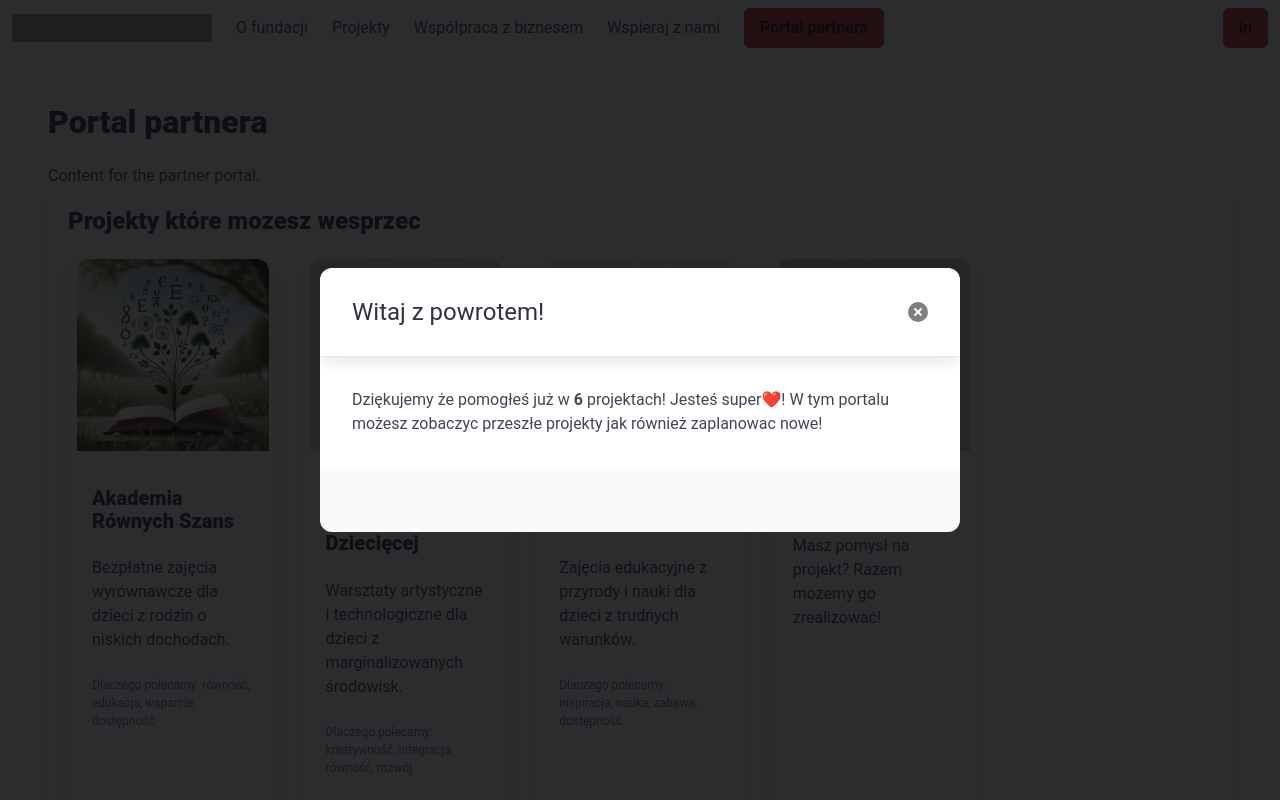
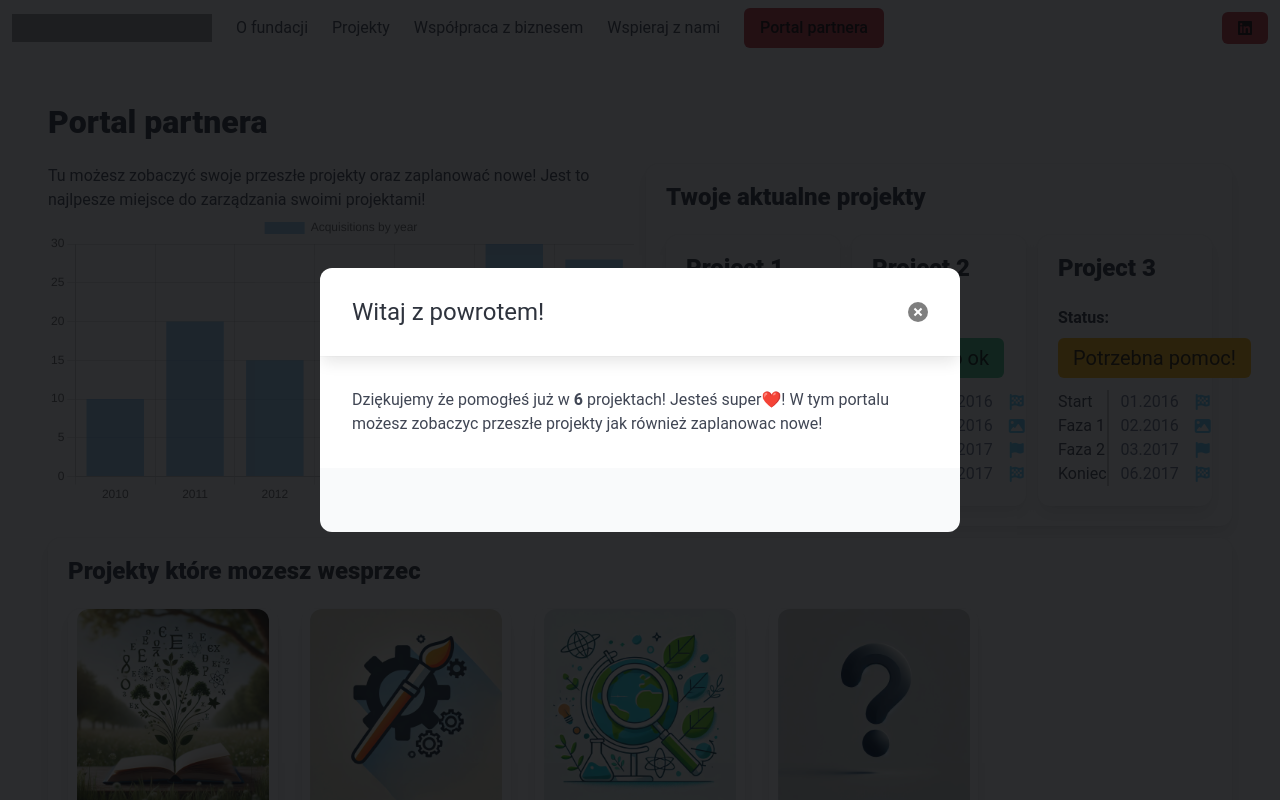
Before and after one commit to jakubsomonday/hackyeah2024, a React (Create React App) app in the folder client/: page /portal in a window 1280 px wide. Shown: the top 800 px of the page. Built offline with nearby package versions, Linux system fonts and the light colour scheme; grey boxes are pictures that could not be loaded.

Commit message:
feature: Add current projects

```diff
--- /dev/null
+++ b/client/src/Chart.tsx
@@ -0,0 +1,48 @@
+
+import React, { useEffect, useState } from 'react';
+
+import Chart from 'chart.js/auto';
+// import { getRelativePosition } from 'chart.js/helpers';
+
+const data = [
+    { year: 2010, count: 10 },
+    { year: 2011, count: 20 },
+    { year: 2012, count: 15 },
+    { year: 2013, count: 25 },
+    { year: 2014, count: 22 },
+    { year: 2015, count: 30 },
+    { year: 2016, count: 28 },
+  ];
+
+
+const LineChart = () => {
+    const [chart, setChart] = useState<Chart | undefined>(undefined)
+    useEffect(() => {
+        if (chart) {
+            return;
+        }
+        const c = new Chart(
+            document.getElementById('chart') as any,
+            {
+              type: 'bar',
+              data: {
+                labels: data.map(row => row.year),
+                datasets: [
+                  {
+                    label: 'Acquisitions by year',
+                    data: data.map(row => row.count)
+                  }
+                ]
+              }
+            }
+          );
+          setChart(c);
+    }, [chart]);
+    return (
+        <div style={{ maxWidth: '600px'}}>
+            <canvas id="chart"></canvas>
+        </div>
+    );
+};
+
+export default LineChart;
--- a/client/src/Navbar.tsx
+++ b/client/src/Navbar.tsx
@@ -36,7 +36,7 @@ const Navbar = () => {
                         <div className="field is-grouped">
                             <p className="control">
                                 <a className="button is-danger" href="/linkedin">
-                                    <span>in</span>
+                                    <i className="fa-brands fa-linkedin" aria-hidden="true"></i>
                                 </a>
                             </p>
                         </div>
--- a/client/src/Portal.tsx
+++ b/client/src/Portal.tsx
@@ -1,5 +1,31 @@
 import React, { useEffect, useState } from 'react';
 import SuggestionBox from './SuggestionBox.tsx';
+import ProjectStatus from './ProjectStatus.tsx';
+import LineChart from './Chart.tsx';
+
+const currentProjects = [
+    {
+        name: 'Project 1',
+        progress: 50,
+        deadline: '2022-03-31',
+        status: 'On Track',
+        statusText: 'Wszytko ok',
+    },
+    {
+        name: 'Project 2',
+        progress: 100,
+        deadline: '2022-04-15',
+        status: 'On Track',
+        statusText: 'Wszytko ok',
+    },
+    {
+        name: 'Project 3',
+        progress: 75,
+        deadline: '2022-05-01',
+        status: 'Delayed',
+        statusText: 'Potrzebna pomoc!',
+    },
+];
 
 const Portal = () => {
     const [isActive, setIsActive] = useState<boolean>(false);
@@ -28,8 +54,30 @@ const Portal = () => {
                 </div>
             </div>
             <h1 className="title">Portal partnera</h1>
-            <p>Content for the partner portal.</p>
-            <SuggestionBox />
+            <div className="grid">
+                <div className="cell">
+                    Tu możesz zobaczyć swoje przeszłe projekty oraz zaplanować nowe!
+
+                    Jest to najlpesze miejsce do zarządzania swoimi projektami!
+
+                    <LineChart />
+                </div>
+                <div className="cell">
+                    <div className="box">
+                        <h2 className="title is-4">Twoje aktualne projekty</h2>
+                        <div className="grid">
+                            {currentProjects.map((project) => <div key={project.name} className="cell"><ProjectStatus projectName={project.name} progress={project.progress} deadline={project.deadline} status={project.status} statusText={project.statusText} /></div>)}
+                        </div>
+                    </div>
+                </div>
+                <div className="cell is-col-span-2 is-row-from-end-1">
+                <SuggestionBox />
+                </div>
+
+            </div>
+
+
+
         </div>
     );
 }
--- /dev/null
+++ b/client/src/ProjectStatus.tsx
@@ -0,0 +1,72 @@
+// src/components/ProjectStatus.tsx
+import React from 'react';
+import Timeline from './Timeline.tsx';
+
+type ProjectStatusProps = {
+  projectName: string;
+  progress: number; // Progress percentage (0-100)
+  deadline: string; // Deadline date in "YYYY-MM-DD" format
+  status: 'On Track' | 'Delayed' | 'At Risk'; // Status of the project
+};
+
+const timelineItems = [
+  {
+    title: "Start",
+    date: "01.2016",
+    content: "Timeline content - Can include any HTML element.",
+    icon: "fa-flag-checkered",
+  },
+  {
+    title: "Faza 1",
+    date: "02.2016",
+    content: "Timeline content - Can include any HTML element.",
+    icon: "fa-image",
+  },
+  {
+    title: "Faza 2",
+    date: "03.2017",
+    content: "Timeline content - Can include any HTML element.",
+    icon: "fa-flag",
+  },
+  {
+    title: "Koniec",
+    date: "06.2017",
+    content: "Timeline content - Can include any HTML element.",
+    icon: "fa-flag-checkered",
+  },
+];
+
+const ProjectStatus: React.FC<ProjectStatusProps> = ({ projectName, statusText, status }) => {
+
+  // Function to determine Bulma color class based on the status
+  const statusColorClass = () => {
+    switch (status) {
+      case 'On Track':
+        return 'is-success';
+      case 'Delayed':
+        return 'is-warning';
+      case 'At Risk':
+        return 'is-danger';
+      default:
+        return '';
+    }
+  };
+
+  return (
+    <div className="box">
+    <div className="grid">
+      <div className="cell">
+        <h3 className="title is-4">{projectName}</h3>
+        <div className="field">
+          <label className="label">Status:</label>
+          <span className={`tag is-large ${statusColorClass()}`}>{statusText}</span>
+        </div>
+      </div>
+      <div className="cell"><Timeline items={timelineItems} /></div>
+
+    </div>
+    </div>
+  );
+};
+
+export default ProjectStatus;
--- /dev/null
+++ b/client/src/Timeline.tsx
@@ -0,0 +1,44 @@
+// src/components/Timeline.tsx
+import React from 'react';
+
+type TimelineItem = {
+    title: string;
+    date: string; // Date in "MMMM YYYY" format
+    content: string; // Content to display
+    icon: string; // FontAwesome icon class
+};
+
+type TimelineProps = {
+    items: TimelineItem[];
+};
+
+const Timeline: React.FC<TimelineProps> = ({ items }) => {
+    return (
+        <div className="timeline">
+            <div className="fixed-grid has-2-cols">
+                <div className="grid is-row-gap-0">
+                    {items.map((item, index) => (
+                        <>
+                            <div className="cell">
+                                <div className="timeline-content">
+                                    <p>{item.title}</p>
+                                </div>
+                            </div>
+                            <div className="cell">
+                                <div className="level">
+                                    <p className="has-text-grey">{item.date}</p>
+                                    <span className={`icon has-text-info`}>
+                                        <i className={`fas ${item.icon}`}></i>
+                                    </span>
+                                </div>
+
+                            </div>
+                        </>
+                    ))}
+                </div>
+            </div>
+        </div>
+    );
+};
+
+export default Timeline;
--- a/client/src/index.scss
+++ b/client/src/index.scss
@@ -10,6 +10,44 @@ $bulma-danger-h: 355deg;
   --bulma-danger-s: 57%;
   --bulma-danger-l: 49%;
 }
+
+// importing core styling file
+@import '../../node_modules/@fortawesome/fontawesome-free/scss/fontawesome.scss';
+
+// our project needs Classic Solid, Brands, and Sharp Solid
+@import '../../node_modules/@fortawesome/fontawesome-free/scss/solid.scss';
+@import '../../node_modules/@fortawesome/fontawesome-free/scss/brands.scss';
+
+// .timeline {
+//   position: relative;
+//   padding: 1.5rem 0;
+// }
+
+// .timeline-item {
+//   position: relative;
+//   padding: 1.5rem 0;
+// }
+
+// .timeline-marker {
+//   position: absolute;
+//   left: 1rem;
+//   top: 0;
+// }
+
+.timeline-content {
+  border-right: 2px solid #c5c5c5;
+  .active {
+    border-right: 2px solid #00d1b2;
+  }
+}
+
+
+
+// .timeline-marker .icon {
+//   font-size: 2rem;
+//   color: #00d1b2;
+// }
+
 
 body {
   margin: 0;
--- a/package.json
+++ b/package.json
@@ -12,7 +12,11 @@
     "client-build": "cd client && npm run build"
   },
   "dependencies": {
+    "@fortawesome/fontawesome-free": "^6.6.0",
+    "@fortawesome/free-brands-svg-icons": "^6.6.0",
     "body-parser": "^1.19.0",
+    "bulma-timeline": "^3.0.5",
+    "chart.js": "^4.4.4",
     "dotenv": "^5.0.1",
     "express": "^4.17.1",
     "graphql": "^16.9.0",
```
Also changed, not shown: client/src/Landing-Section.tsx (added), 1 other file (tests, documents, lock files or other folders).
